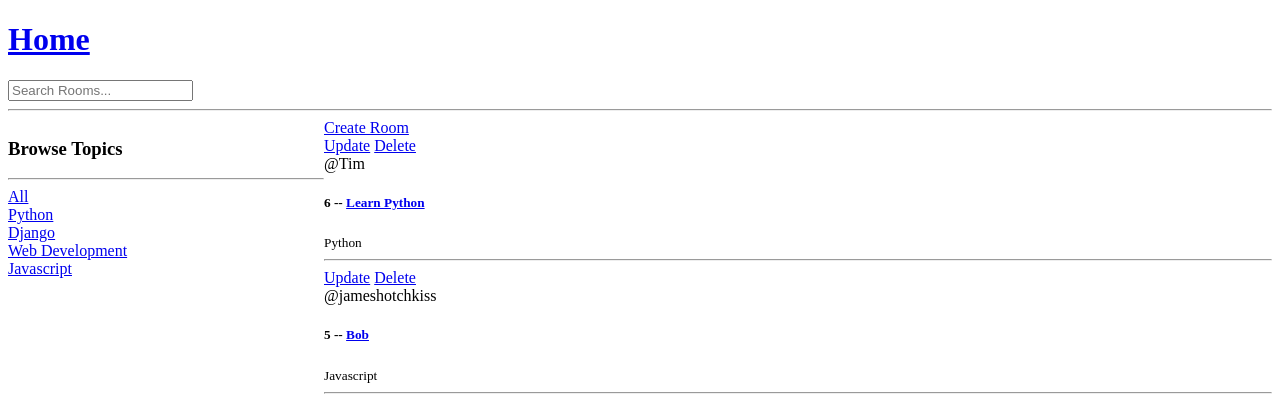
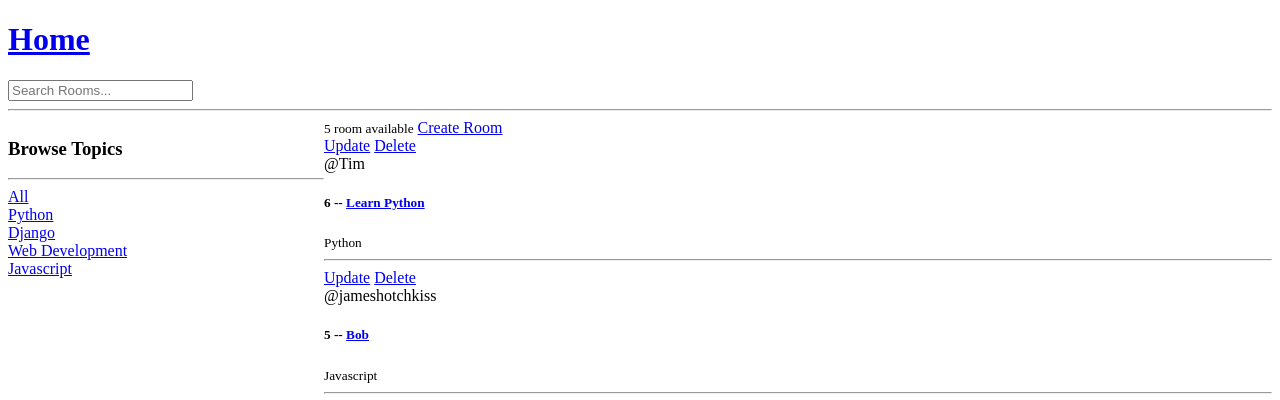
Before and after one commit to JimHotchkiss/Django-Study-App, a Django app: page / in a window 1280 px wide. Shown: the top 400 px of the page. Run offline with Django 4.2, Linux system fonts and the light colour scheme; data comes from the database, SQL or seed files in the repository.

Commit message:
Added broader search feature, using method Q that allows us to add and/if statements to filter method. We also added room_count method.

```diff
--- a/base/templates/base/home.html
+++ b/base/templates/base/home.html
@@ -22,6 +22,7 @@
         {% endfor %}
     </div>
     <div>
+        <small>{{room_count}} room available</small>
         <a href="{% url 'create-room' %}">Create Room</a>
 
         <div>
--- a/base/views.py
+++ b/base/views.py
@@ -1,5 +1,6 @@
-from mimetypes import init
-from urllib import response
+# from mimetypes import init
+# from urllib import response
+from django.db.models import Q
 from django.shortcuts import render, redirect
 from .models import Room, Topic
 from .forms import RoomForm
@@ -19,9 +20,16 @@ def home(request):
     q = request.GET.get('q') if request.GET.get('q') != None else ''
     # Instead of grabbing all rooms, we'll filter through q. Note: this may include 'All' topics
     # rooms = Room.objects.all()
-    rooms = Room.objects.filter(topic__name__icontains=q)
+    rooms = Room.objects.filter(
+        Q(topic__name__icontains=q) |
+        Q(name__icontains=q) |
+        Q(description__icontains=q)
+        )
+
+    room_count = rooms.count()
+
     topics = Topic.objects.all()
-    context = {'rooms':rooms, 'topics': topics}
+    context = {'rooms':rooms, 'topics':topics, 'room_count':room_count}
     return render(request, 'base/home.html', context)
 
 def room(request, pk):
```
